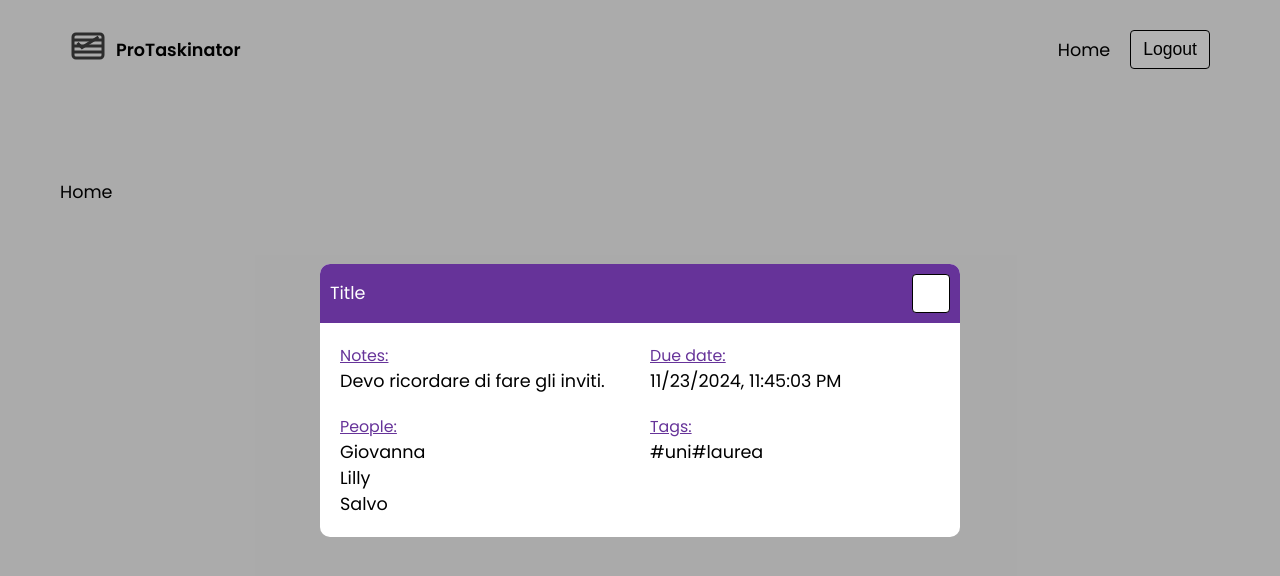
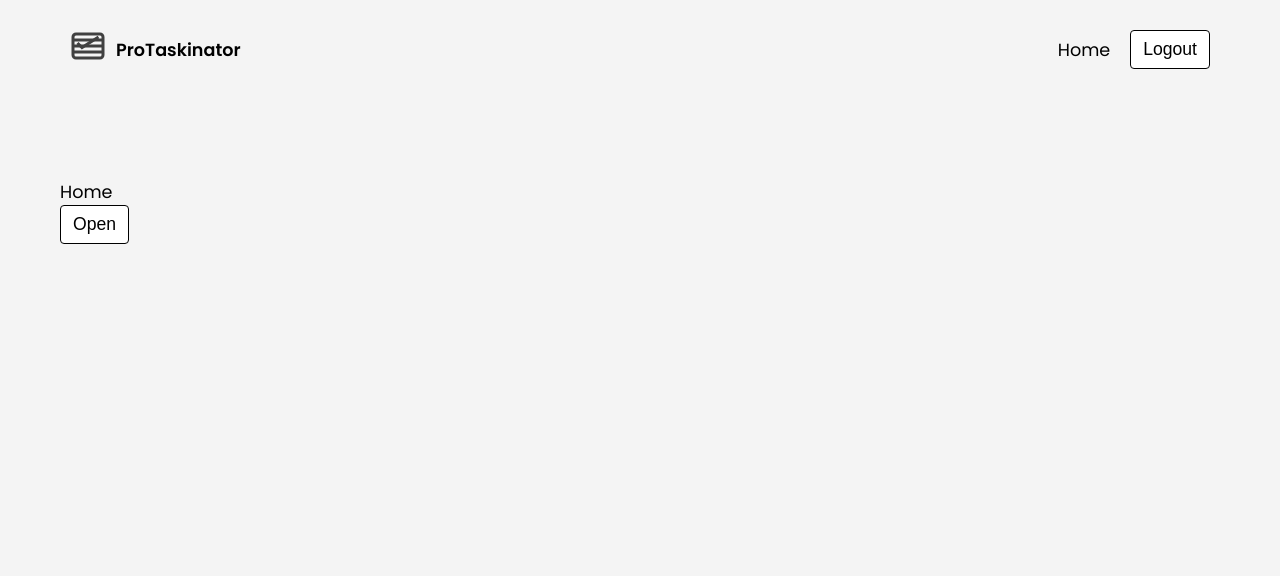
Before and after one commit to ElzPad/ProTaskinator, a React (Vite) app: page / in a window 1280 px wide. Shown: the top 576 px of the page. Built offline with nearby package versions, Linux system fonts and the light colour scheme; no server answers; sample sign-in values are in the browser's storage.

Commit message:
Minor changes in Modal component

```diff
--- a/src/components/organisms/Modal/Modal.tsx
+++ b/src/components/organisms/Modal/Modal.tsx
@@ -3,7 +3,7 @@ import './Modal.css';
 import { ChildrenProps } from '../../../types/global';
 
 export default function Modal({ children }: ChildrenProps) {
-  const [isOpened, setIsOpened] = useState<boolean>(true);
+  const [isOpened, setIsOpened] = useState<boolean>(false);
 
   const toggleIsOpened = () => {
     setIsOpened((prevState) => {
```
